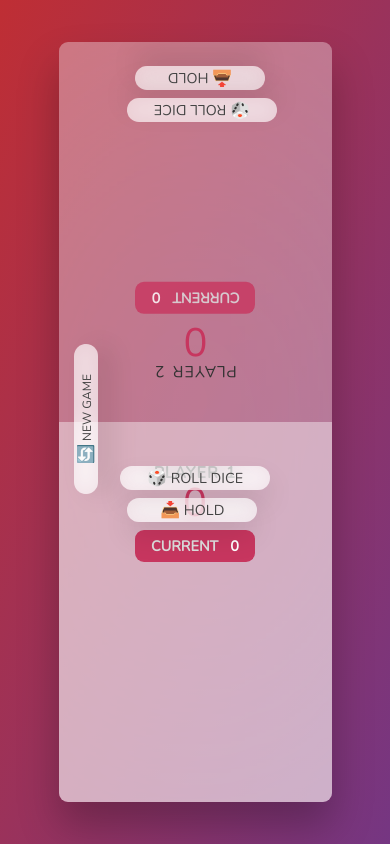
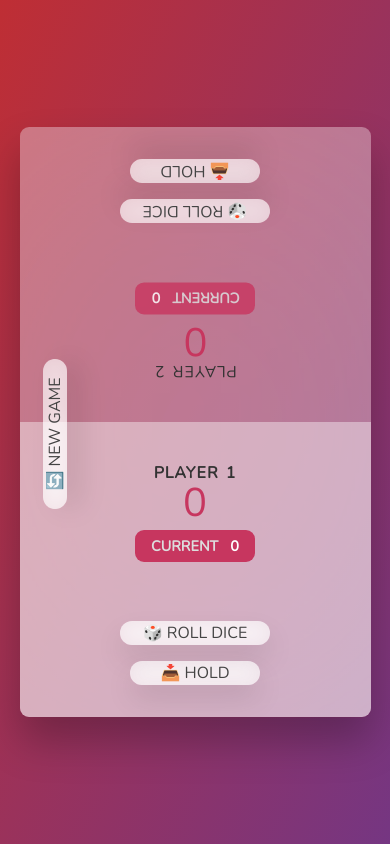
Before and after one commit to MohitSinghChauhan/RollingDiceGame, a plain HTML site: page index.html in a window 390 px wide. Drawn offline with nearby package versions, Linux system fonts and the light colour scheme.

Commit message:
fix: button placement in mobile ui

```diff
--- a/css/style.css
+++ b/css/style.css
@@ -236,8 +236,8 @@ main {
 @media screen and (max-width: 500px) {
   main {
     flex-direction: column-reverse;
-    width: 70%;
-    height: 90%;
+    width: 90%;
+    height: 70%;
   }
 
   .player {
@@ -257,7 +257,7 @@ main {
   }
 
   .player--1 {
-    transform: scaleY(-1) scaleX(-1);
+    transform: rotate(180deg);
   }
 
   .name {
@@ -281,11 +281,12 @@ main {
   }
 
   .btn--new {
+    position: absolute;
     display: block;
     font-size: 1.5rem;
     transform: rotate(270deg);
-    top: 48%;
-    left: -6rem;
+    top: 50%;
+    left: -5rem;
   }
 
   .btn::first-letter {
@@ -296,7 +297,7 @@ main {
 
   .btn {
     width: 150px;
-    font-size: 1.rem;
+    font-size: 2rem;
     padding: 1px 0px;
     /* height: 32px; */
   }
@@ -307,29 +308,36 @@ main {
 
   .btn--roll.player--0 {
     display: block;
-    top: 53rem;
+    top: unset;
+    bottom: 9rem;
   }
   .btn--roll.player--1 {
     display: block;
-    top: 7rem;
-    left: 25%;
+    top: 9rem;
+    transform: translateX(-50%) rotate(180deg);
   }
   .btn--roll.player--1:active {
-    transform: rotate(180deg) translateY(3px);
+    transform: translateY(-3px) rotate(180deg) translateX(50%);
   }
 
   .btn--hold.player--0 {
     display: block;
     width: 130px;
-    top: 57rem;
-    left: 49%;
+    top: unset;
+    left: 50%;
+    bottom: 4rem;
   }
   .btn--hold.player--1 {
     display: block;
     width: 130px;
-    top: 57rem;
-    left: 28%;
-    top: 3rem;
+    /* left: 50%; */
+    right: 50%;
+    top: 4rem;
+    transform: translateX(-50%) rotate(180deg);
+  }
+
+  .btn--hold.player--1:active {
+    transform: translateY(-3px) rotate(180deg) translateX(50%);
   }
 
   .dice {
```
